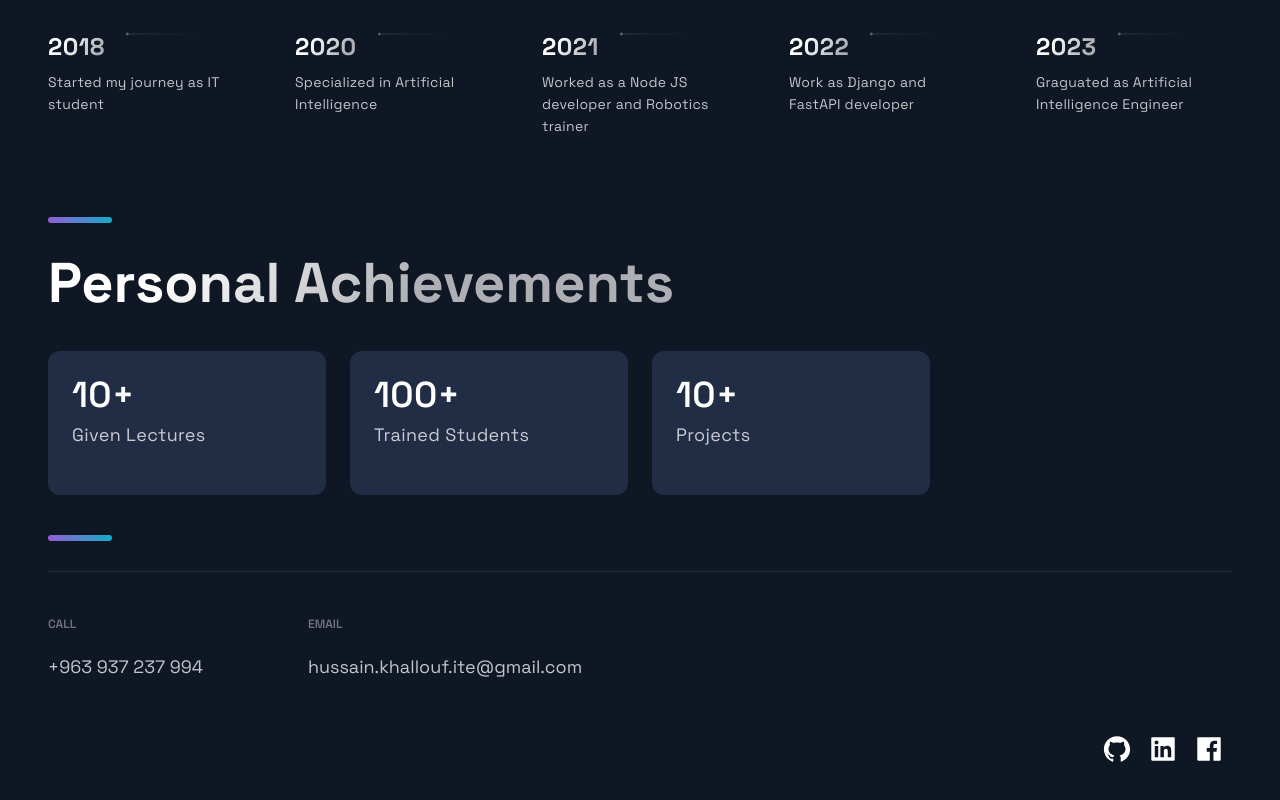
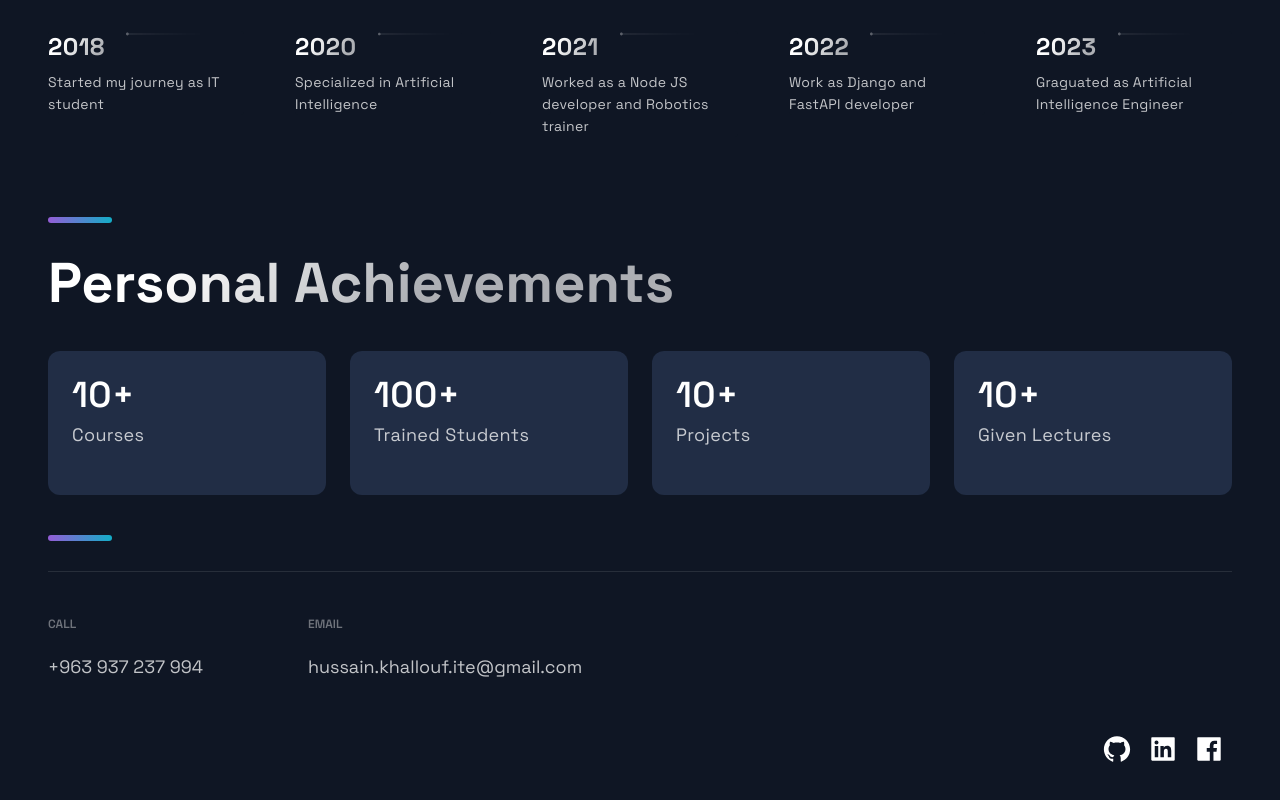
Before and after one commit to Hussain-Khallouf/portfolio, a Next.js app: page / in a window 1280 px wide. Shown: the part 3204-4004 px from the top of the page. Built offline with nearby package versions, Linux system fonts and the light colour scheme.

Commit message:
added courses acheivements

```diff
--- a/src/components/Acomplishments/Acomplishments.js
+++ b/src/components/Acomplishments/Acomplishments.js
@@ -4,9 +4,10 @@ import { Section, SectionDivider, SectionTitle } from '../../styles/GlobalCompon
 import { Box, Boxes, BoxNum, BoxText } from './AcomplishmentsStyles';
 
 const data = [
-  { number: 10, text: 'Given Lectures'},
+  { number: 10, text: 'Courses'},
   { number: 100, text: 'Trained Students', },
   { number: 10, text: 'Projects', },
+  { number: 10, text: 'Given Lectures'},
 ];
 
 const Acomplishments = () => (
```
